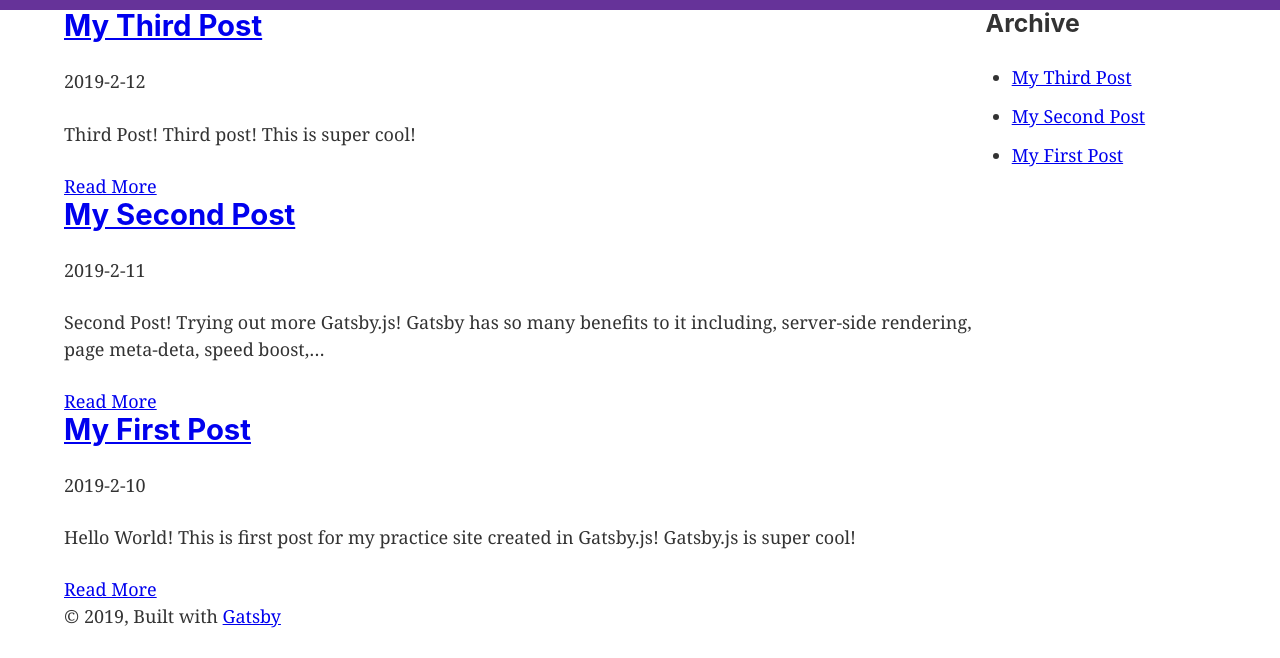
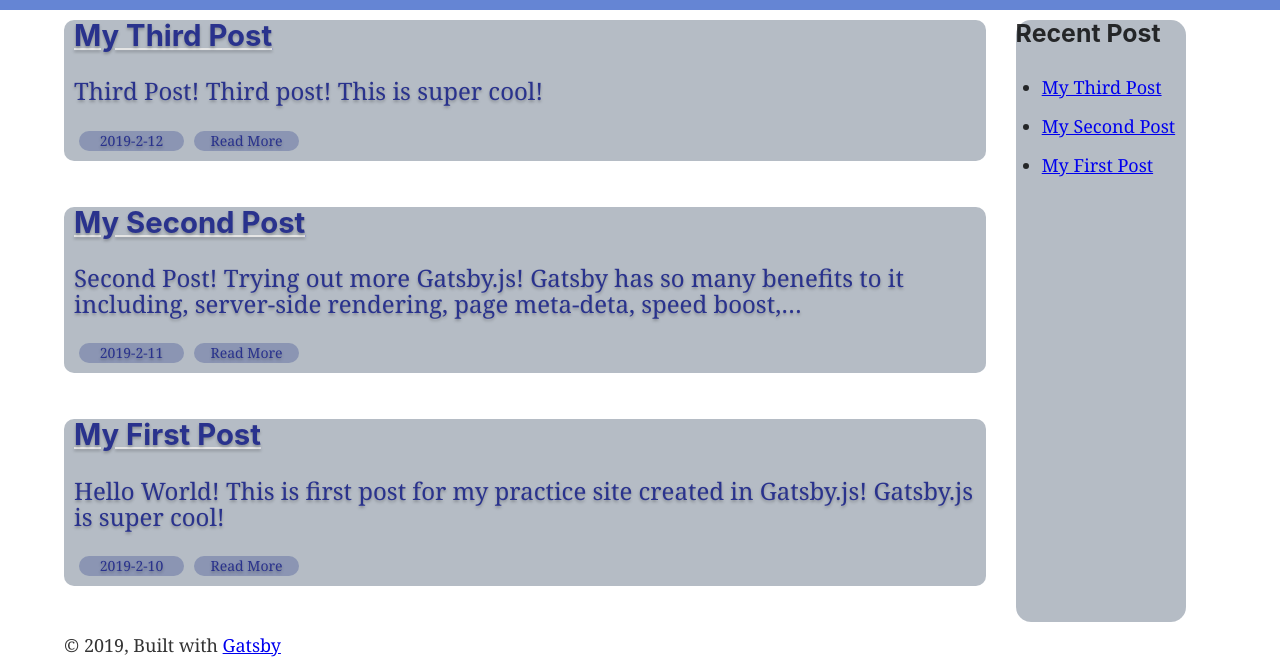
Before and after one commit to TheNoodleMoose/BlogSite, a Gatsby site in the folder PracticeSite/: page / in a window 1280 px wide. Shown: the part 142-800 px from the top of the page. Built offline with nearby package versions, Linux system fonts and the light colour scheme; Gatsby itself is replaced by a stand-in of ours; a web font is replaced by a local one.

Commit message:
Added more styling to blog post home page

```diff
--- a/PracticeSite/src/components/archive.js
+++ b/PracticeSite/src/components/archive.js
@@ -2,6 +2,7 @@ import React from "react";
 
 import { StaticQuery, graphql } from "gatsby";
 import { Link } from "gatsby";
+import styled from "styled-components";
 
 const POST_ARCHIVE_QUERY = graphql`
   query BlogPostArchive {
@@ -27,8 +28,8 @@ const Archive = () => (
     query={POST_ARCHIVE_QUERY}
     render={({ allMarkdownRemark }) => (
       <>
-        <aside>
-          <h3>Archive</h3>
+        <ArchiveContainer>
+          <h3>Recent Post</h3>
           <ul>
             {allMarkdownRemark.edges.map(post => (
               <li key={post.node.frontmatter.slug}>
@@ -38,10 +39,16 @@ const Archive = () => (
               </li>
             ))}
           </ul>
-        </aside>
+        </ArchiveContainer>
       </>
     )}
   />
 );
 
 export default Archive;
+
+const ArchiveContainer = styled.aside`
+  margin: 10px 30px;
+  background: rgba(11, 34, 65, 0.3);
+  border-radius: 15px;
+`;
--- a/PracticeSite/src/components/header.js
+++ b/PracticeSite/src/components/header.js
@@ -39,8 +39,8 @@ const Header = ({ siteTitle }) => (
 export default Header;
 
 const HeaderWrapper = styled.div`
-  background: rebeccapurple;
-  marginbottom: 1.45rem;
+  background: #6585d4;
+  marginbottom: 2rem;
 `;
 
 const HeaderContainer = styled.div`
--- a/PracticeSite/src/components/layout.css
+++ b/PracticeSite/src/components/layout.css
@@ -1,5 +1,6 @@
+@import url("https://fonts.googleapis.com/css?family=Magra");
 html {
-  font-family: sans-serif;
+  font-family: "Magra", sans-serif;
   -ms-text-size-adjust: 100%;
   -webkit-text-size-adjust: 100%;
 }
--- a/PracticeSite/src/components/listing.js
+++ b/PracticeSite/src/components/listing.js
@@ -1,6 +1,6 @@
 import React from "react";
 import { Link, StaticQuery, graphql } from "gatsby";
-
+import styled from "styled-components";
 import SEO from "../components/seo";
 
 const LISTING_QUERY = graphql`
@@ -31,14 +31,36 @@ const Listing = () => (
       query={LISTING_QUERY}
       render={({ allMarkdownRemark }) =>
         allMarkdownRemark.edges.map(({ node }) => (
-          <article key={node.frontmatter.id}>
-            <Link to={`/posts/${node.frontmatter.slug}`}>
-              <h2>{node.frontmatter.title}</h2>
-            </Link>
-            <p>{node.frontmatter.date}</p>
-            <p>{node.excerpt}</p>
-            <Link to={`/posts/${node.frontmatter.slug}`}>Read More</Link>
-          </article>
+          <Post key={node.frontmatter.id}>
+            <PostContainer>
+              <Link to={`/posts/${node.frontmatter.slug}`}>
+                <PostTitle>{node.frontmatter.title}</PostTitle>
+              </Link>
+              <p>{node.excerpt}</p>
+              <InfoContainer>
+                <PostDate>{node.frontmatter.date}</PostDate>
+                <Link
+                  style={{
+                    background: `rgba(40, 61, 136, 0.3)`,
+                    color: `#29328d`,
+                    textDecoration: `none`,
+                    display: `flex`,
+                    flexDirection: "row",
+                    justifyContent: `center`,
+                    alignItems: `center`,
+                    width: `105px`,
+                    height: `20px`,
+                    fontSize: `14px`,
+                    borderRadius: `30px`,
+                    margin: `0 5px`
+                  }}
+                  to={`/posts/${node.frontmatter.slug}`}
+                >
+                  Read More
+                </Link>
+              </InfoContainer>
+            </PostContainer>
+          </Post>
         ))
       }
     />
@@ -46,3 +68,41 @@ const Listing = () => (
 );
 
 export default Listing;
+
+const Post = styled.article`
+  background: rgba(11, 34, 65, 0.3);
+  border-radius: 10px;
+  margin: 10px 0 46px 0;
+`;
+
+const PostContainer = styled.div`
+  margin: 10px;
+  color: #29328d;
+  font-size: 24px;
+  text-shadow: 0px 2px 3px rgba(0, 0, 0, 0.25);
+`;
+
+const PostTitle = styled.h2`
+  text-decoration: underline #e5e5e5;
+  color: #29328d;
+`;
+
+const PostDate = styled.p`
+  background: rgba(40, 61, 136, 0.3);
+  display: flex;
+  justify-content: center;
+  align-items: center;
+  border-radius: 30px;
+  width: 105px;
+  height: 20px;
+  font-size: 14px;
+  margin: 0 5px;
+`;
+
+const InfoContainer = styled.div`
+  margin-bottom: 10px;
+  display: flex;
+  align-items: center;
+  justify-content: flex-start;
+  padding-bottom: 10px;
+`;
```
